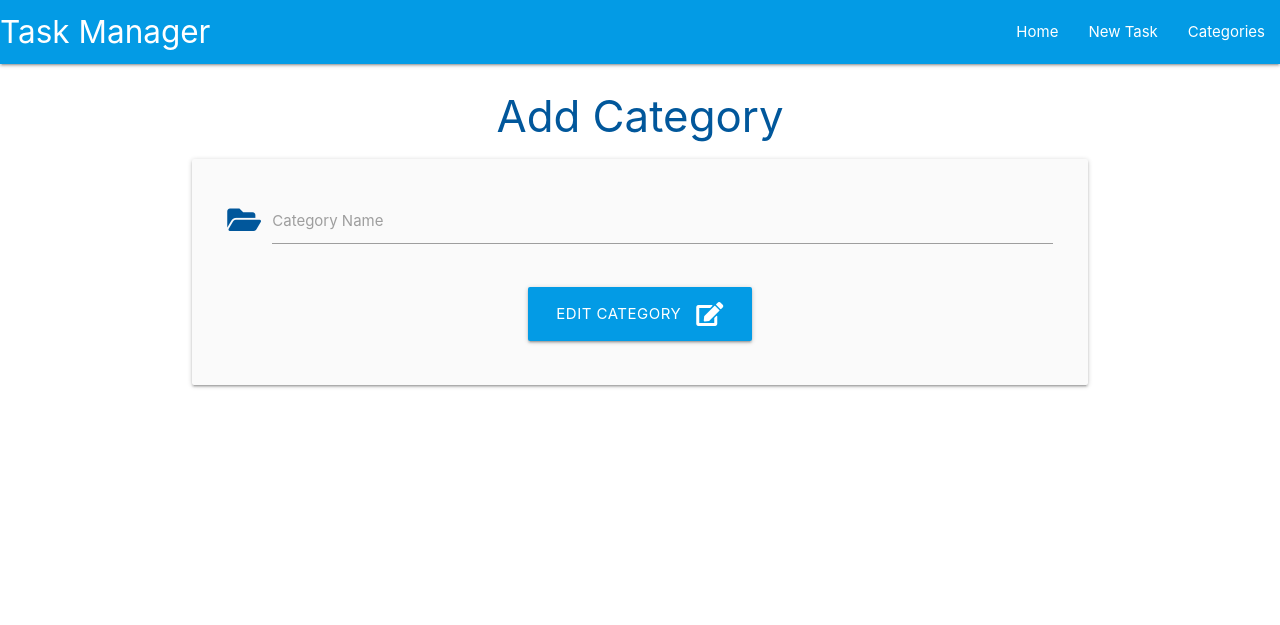
After one commit to Saranyajayakumaran/sql-mini-project, a Flask app: template taskmanager/templates/edit_category.html in a window 1280 px wide. The commit adds this page. Shown: the top 625 px of the page. Run offline with Flask 3, Linux system fonts and the light colour scheme; the template is opened without the code that fills it, so the values that code supplies are empty.

Commit message:
Add edit category funcion in route.py

```diff
--- a/taskmanager/templates/categories.html
+++ b/taskmanager/templates/categories.html
@@ -10,7 +10,7 @@
         </a>
     </div>
 </div>
-
+i am in category
 <div class="row">
     {% for category in categories %}
     <div class="col s12 m6 l3">
--- /dev/null
+++ b/taskmanager/templates/edit_category.html
@@ -0,0 +1,27 @@
+{% extends "base.html" %}
+{% block content %}
+
+<h3 class="light-blue-text text-darken-4 center-align">Add Category</h3>
+
+<div class="row card-panel grey lighten-5">
+    <form class="col s12" method="POST" action="{{ url_for('edit_category', category_id=category.id) }}">
+        <!-- category name -->
+        <div class="row">
+            <div class="input-field col s12">
+                <i class="fas fa-folder-open prefix light-blue-text text-darken-4"></i>
+                <input id="category_name" name="category_name"value="{{category.category_name}}" minlength="3" maxlength="25" type="text" class="validate" required>
+                <label for="category_name">Category Name</label>
+            </div>
+        </div>
+        <!-- submit button -->
+        <div class="row">
+            <div class="col s12 center-align">
+                <button type="submit" class="btn-large light-blue darken-1">
+                    Edit Category <i class="fas fa-edit right"></i>
+                </button>
+            </div>
+        </div>
+    </form>
+</div>
+
+{% endblock %}
```
Also changed, not shown: env_sample.py (deleted, +0 -8 lines), taskmanager/routes.py (+10 -0 lines).
